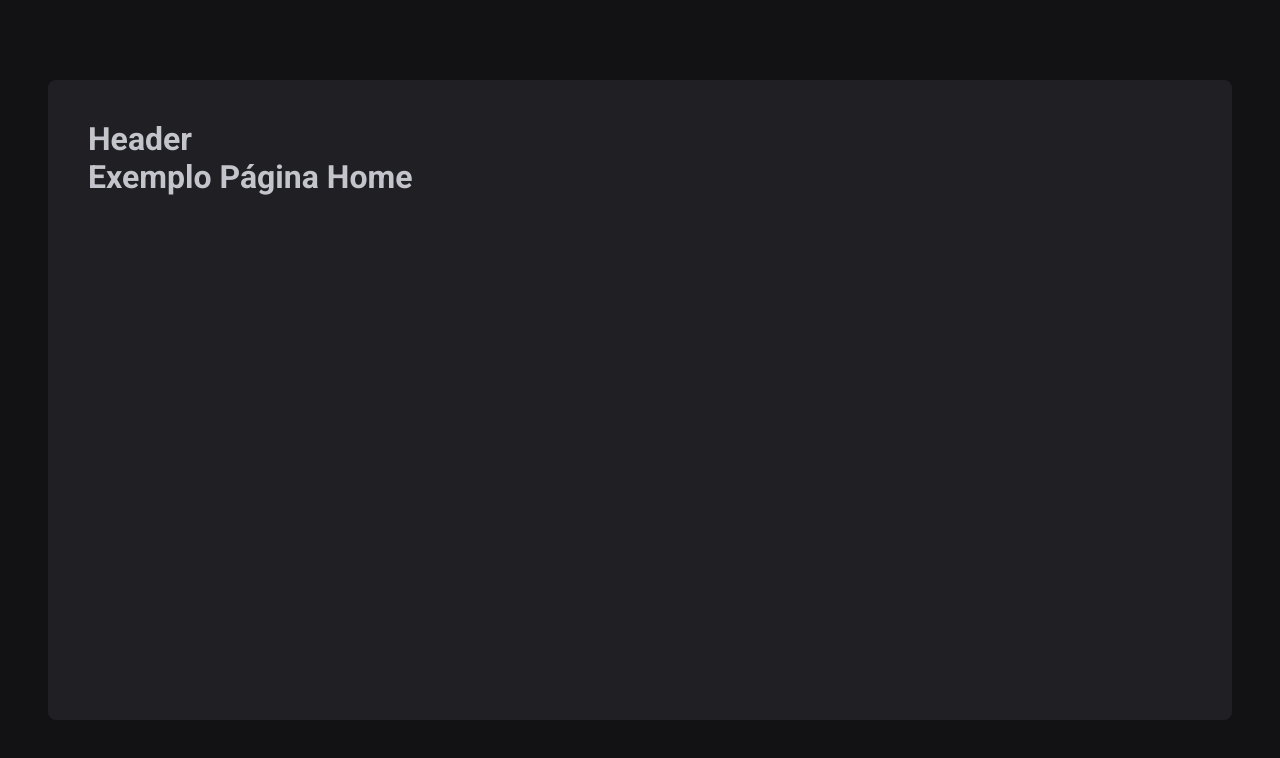
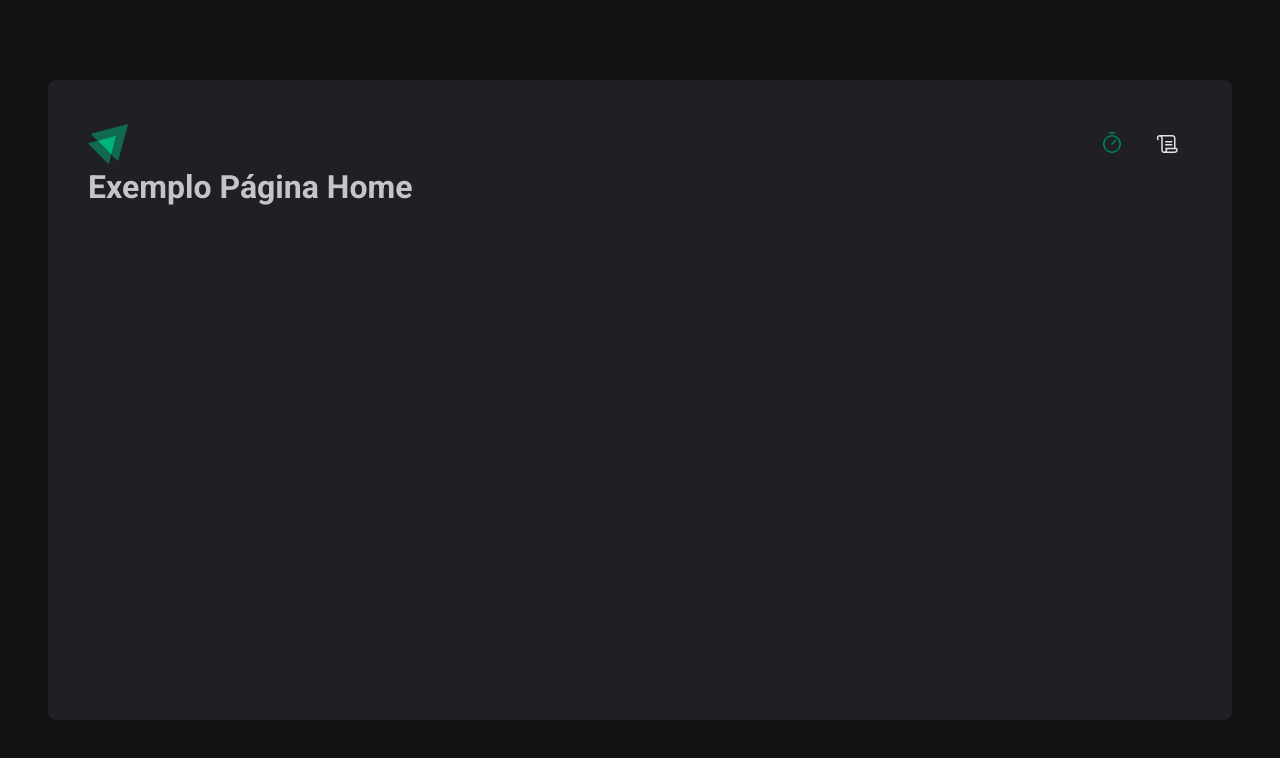
Before and after one commit to Juliocoi/Pomodoro, a React (Vite) app: page / in a window 1280 px wide. Shown: the top 758 px of the page. Built offline with nearby package versions, Linux system fonts and the light colour scheme.

Commit message:
Componente: Header

```diff
--- a/index.html
+++ b/index.html
@@ -9,7 +9,7 @@
     <meta name="viewport" content="width=device-width, initial-scale=1.0" />
 
     <link href="https://fonts.googleapis.com/css2?family=Roboto+Mono:wght@700&family=Roboto:wght@400;700&display=swap" rel="stylesheet"/>
-    <title>Ignite Time</title>
+    <title>Pomodoro Time</title>
     </head>
   <body>
     <div id="root"></div>
--- a/package.json
+++ b/package.json
@@ -10,6 +10,7 @@
     "preview": "vite preview"
   },
   "dependencies": {
+    "phosphor-react": "^1.4.1",
     "react": "^19.1.1",
     "react-dom": "^19.1.1",
     "react-router-dom": "^7.9.1",
--- a/src/components/Header.tsx
+++ /dev/null
@@ -1,3 +0,0 @@
-export function Header() {
-  return <h1>Header</h1>
-}
--- /dev/null
+++ b/src/components/Header/Header.tsx
@@ -0,0 +1,16 @@
+import { HeaderContainer } from "./styles";
+import Logo from "../../assets/Logo.svg"
+import { Scroll, Timer } from "phosphor-react";
+import { NavLink } from "react-router-dom";
+
+export function Header() {
+  return (
+    <HeaderContainer>
+      <img src={Logo} alt="" />
+      <nav>
+        <NavLink to="/" title="Contador"><Timer size={24}/></NavLink>
+        <NavLink to="/history" title="histórico"><Scroll size={24} /></NavLink>
+      </nav>
+    </HeaderContainer>
+  )
+}
--- /dev/null
+++ b/src/components/Header/styles.ts
@@ -0,0 +1,32 @@
+import styled from "styled-components";
+
+export const HeaderContainer = styled.header`
+  display: flex;
+  align-items: center;
+  justify-content: space-between;
+
+  nav{
+    display: flex;
+    gap: 0.5rem;
+
+   a {
+      width: 3rem;
+      height: 3rem;
+      display: flex;
+      justify-content: center;
+      align-items: center ;
+      color: ${props => props.theme["gray-100"]};
+
+      border-top: 3px solid transparent; //Fixo apenas para manter o ícone centralizado ao exibir a borda debaixo.
+      border-bottom: 3px solid transparent; //Fixo para quando add a borda com o hover não mover os elementos na tela.
+
+      &:hover {
+        border-bottom: 3px solid ${props => props.theme["green-500"]};
+      }
+
+      &.active {
+        color: ${props => props.theme["green-500"]}
+      }
+    }
+  }
+`
--- a/src/layouts/DefaultLayout/DefaultLayout.tsx
+++ b/src/layouts/DefaultLayout/DefaultLayout.tsx
@@ -1,6 +1,6 @@
 // componente criado para posicionar um header fixo em todas as páginas e evitar que o header fique sendo renderizado novamente em cada pág.
 import { Outlet } from "react-router-dom";
-import { Header } from "../../components/Header";
+import { Header } from "../../components/Header/Header";
 import { LayoutContainer } from "./styles";
 
 export function DefaultLayout() {
```
Also changed, not shown: src/assets/Logo.svg (added), 1 other file (tests, documents, lock files or other folders).
